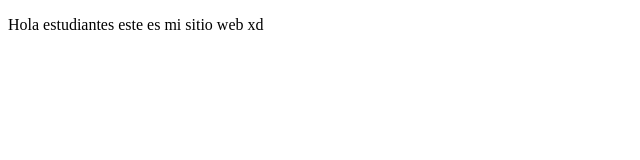
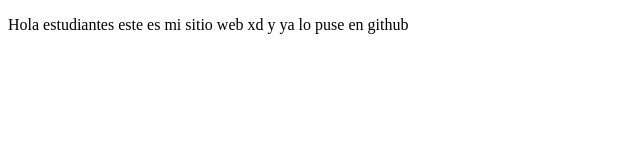
Before and after one commit to jesushckr/proyectoDemoCursoPrework, a plain HTML site: page index.html in a window 1280 px wide. Shown: the whole page, without its empty margins (0-640 px from the left). Drawn offline with Linux system fonts and the light colour scheme.

Commit message:
cambios a mi paginita

```diff
--- a/index.html
+++ b/index.html
@@ -7,7 +7,7 @@
 </head>
 <body>
     <p>
-        Hola estudiantes este es mi sitio web xd
+        Hola estudiantes este es mi sitio web xd  y ya lo puse en github
     </p>
 </body>
 </html>
```
